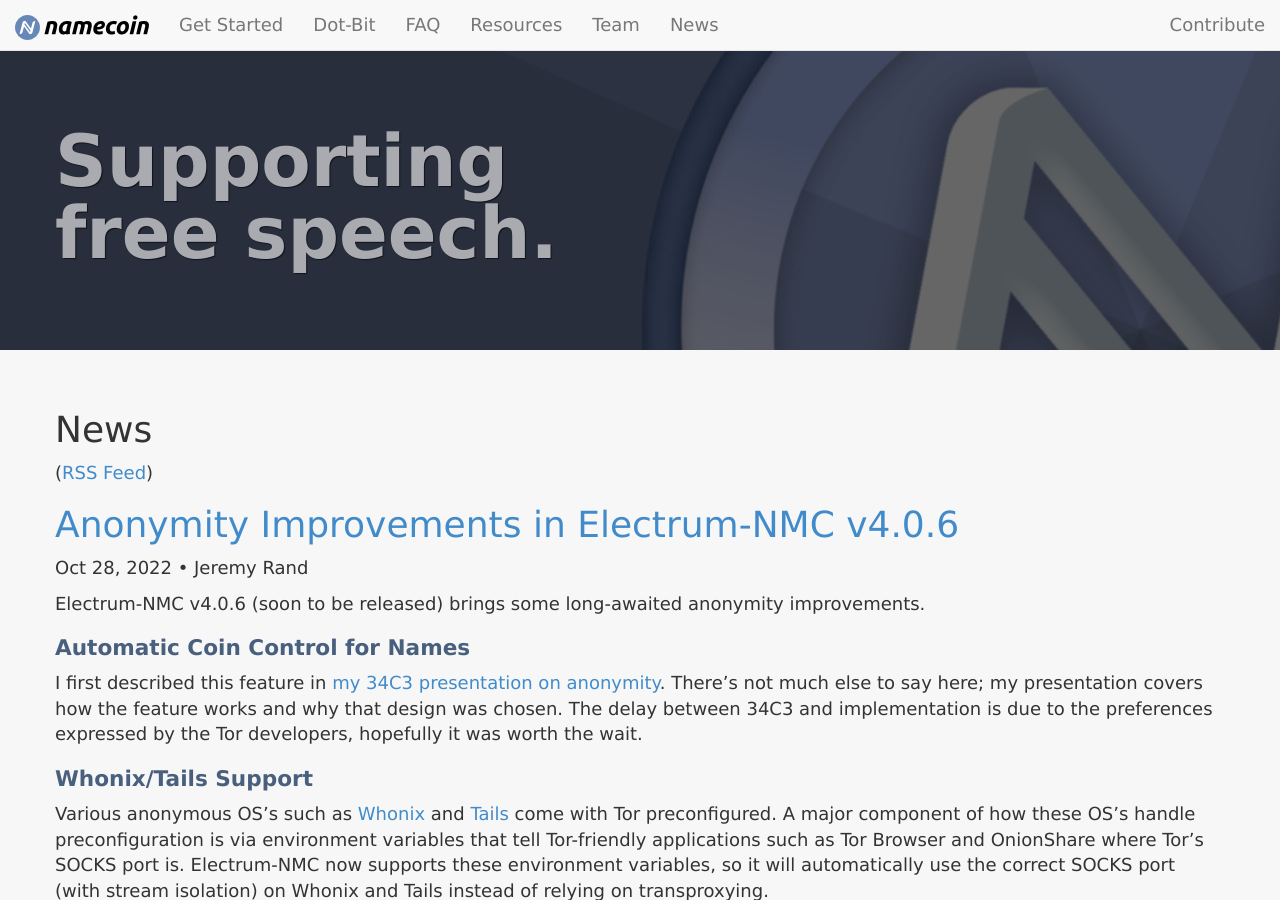
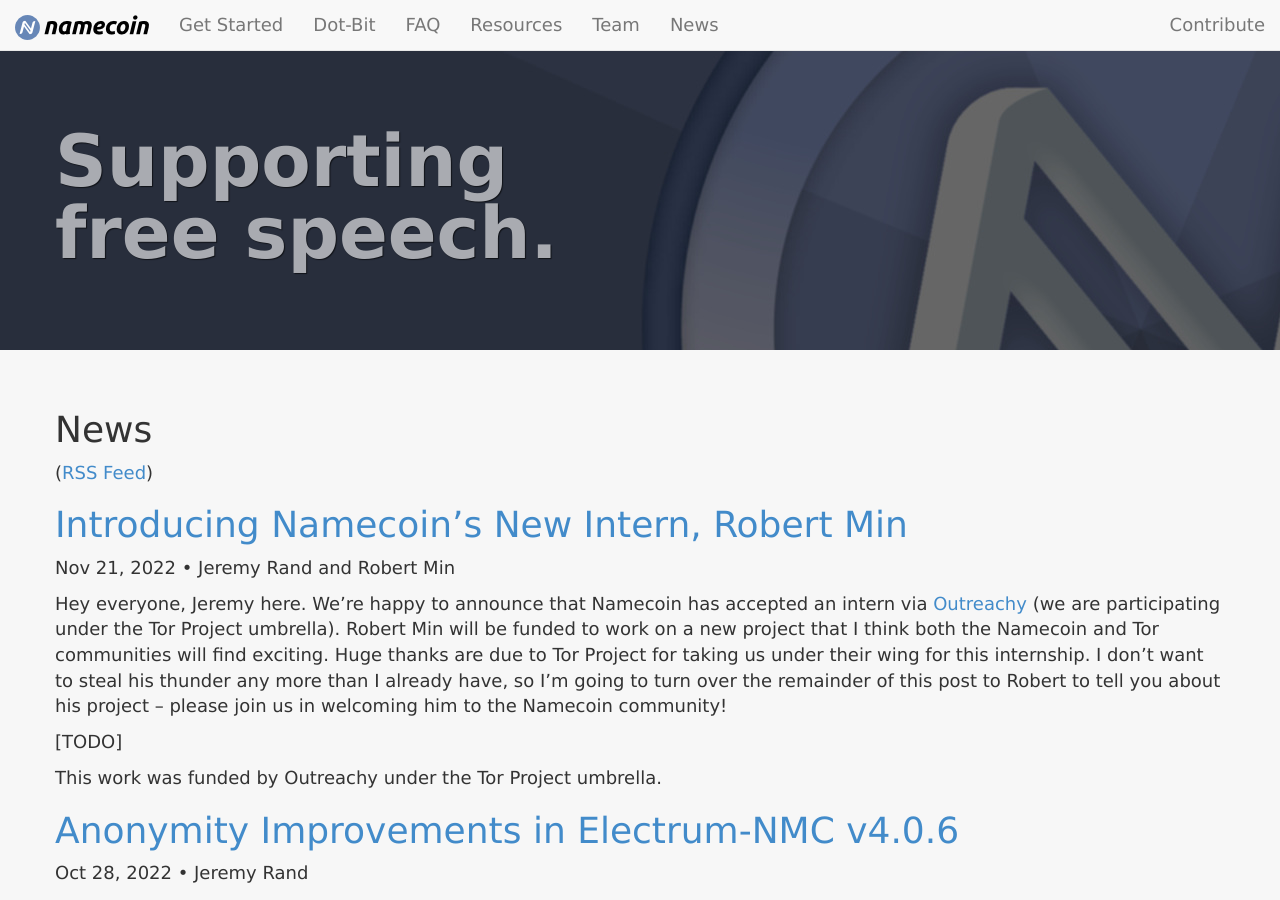
Before and after one commit to JeremyRand/namecoin.org, a Jekyll site: the page built from news/index.md, in a window 1280 px wide and 900 px high. Built offline with Jekyll 4.4.1, drawn with Linux system fonts in a browser that asks for light colours; some of the changed text lies outside the part shown.

Commit message:
Announce Outreachy project

```diff
--- a/_data/sponsors.yml
+++ b/_data/sponsors.yml
@@ -8,3 +8,5 @@
 - "Handshake"
 - "<a href='https://nlnet.nl/discovery/'>NLnet Foundation (Next Generation Internet Zero: Search and Discovery)</a>"
 - "European Commission Directorate-General for Communications Networks, Content and Technology (via Next Generation Internet Zero: Search and Discovery)"
+- "<a href='https://www.torproject.org/'>Tor Project (via Outreachy)</a>"
+- "<a href='https://www.outreachy.org/'>Software Freedom Conservancy (Outreachy)</a>"
--- a/_includes/footer.html
+++ b/_includes/footer.html
@@ -27,7 +27,7 @@
 
         <div class="container-fluid" id="funders">
             <p>Thanks to our funders:</p>
-            {% assign shuffled_sponsors = site.data.sponsors | sample: 10 %}
+            {% assign shuffled_sponsors = site.data.sponsors | sample: 12 %}
             <ul class="list-inline">
                 {% for i in shuffled_sponsors %}
                     <li class="funder">{{ i }}</li>
--- /dev/null
+++ b/_posts/2022-11-21-introducing-intern-robert-min.md
@@ -0,0 +1,12 @@
+---
+layout: post
+title: "Introducing Namecoin's New Intern, Robert Min"
+author: "Jeremy Rand and Robert Min"
+tags: [News]
+---
+
+Hey everyone, Jeremy here.  We're happy to announce that Namecoin has accepted an intern via [Outreachy](https://www.outreachy.org/) (we are participating under the Tor Project umbrella).  Robert Min will be funded to work on a new project that I think both the Namecoin and Tor communities will find exciting.  Huge thanks are due to Tor Project for taking us under their wing for this internship.  I don't want to steal his thunder any more than I already have, so I'm going to turn over the remainder of this post to Robert to tell you about his project -- please join us in welcoming him to the Namecoin community!
+
+[TODO]
+
+This work was funded by Outreachy under the Tor Project umbrella.
--- a/team/index.md
+++ b/team/index.md
@@ -79,6 +79,11 @@ Aerth did the initial work in creating pkcs11mod (a Go library for creating PKCS
 **ZeroNet Specialist** <br>
 Lola works on enhancing Namecoin integration in ZeroNet, a decentralized website hosting system loosely based on BitTorrent.
 
+## Robert Min
+
+**Proxy Leak Mitigation Intern** <br>
+Robert works on tools for detecting and preventing proxy leaks in the Namecoin and Tor ecosystems.
+
 ## Anonymous Developers
 
 We have several developers who prefer to remain anonymous; their anonymity does not reflect the incredible impact their contributions have made to Namecoin. We are deeply grateful for their work.
```
